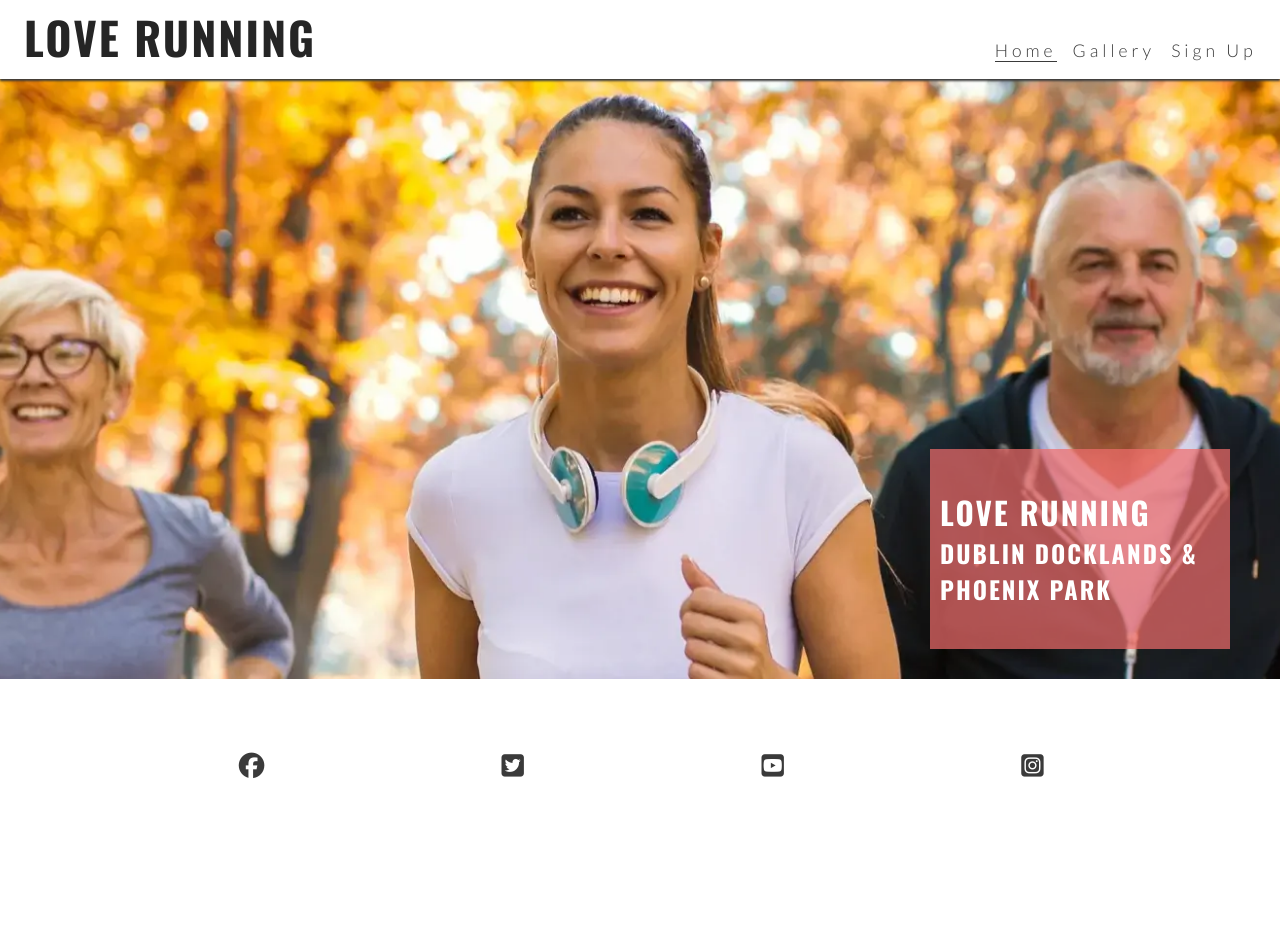
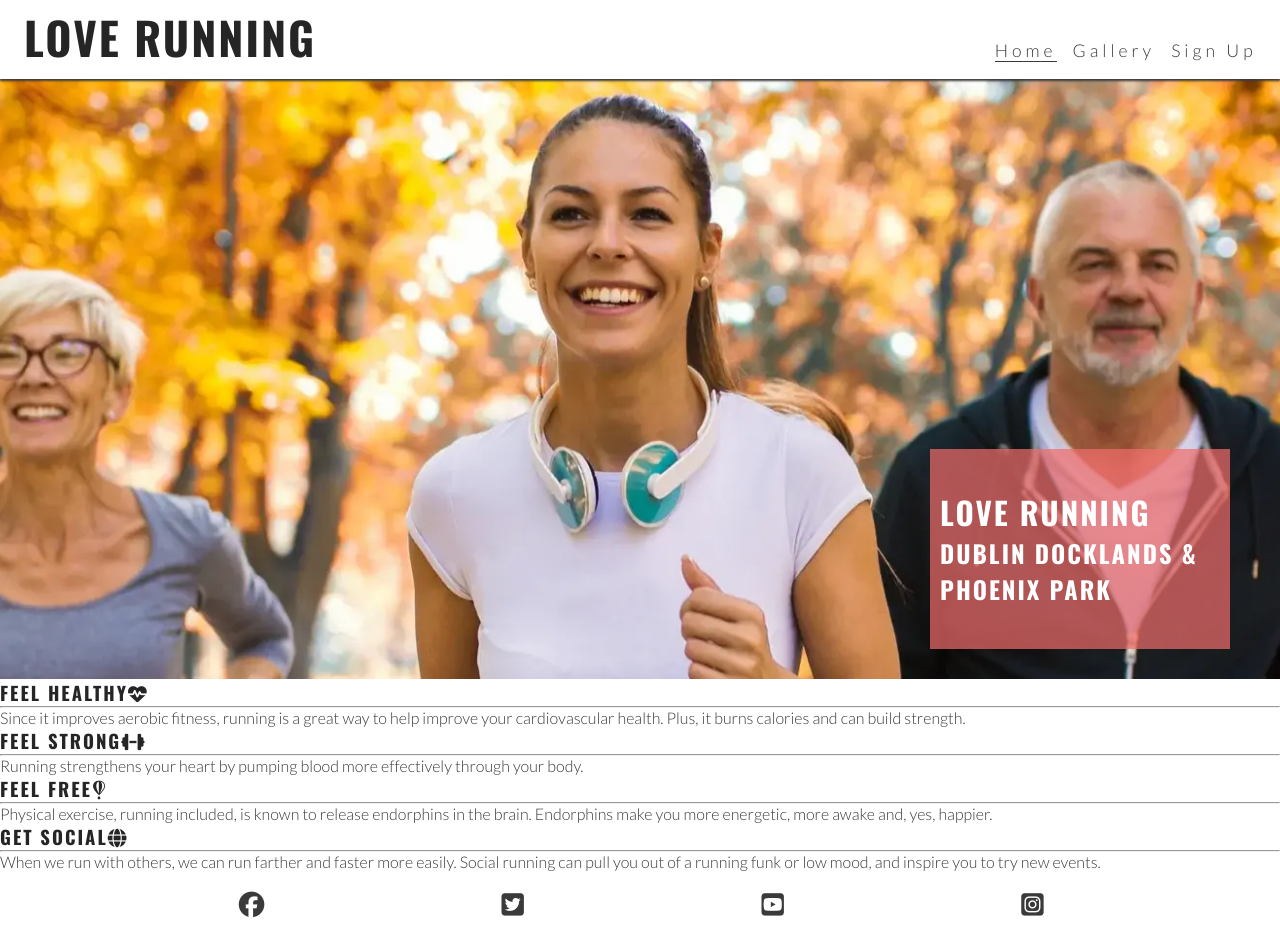
Before and after one commit to caleom/love-running, a plain HTML site: page index.html in a window 1280 px wide. Before the commit the page ends 800 px from the top, so only its background shows below. Drawn offline with nearby package versions, Linux system fonts and the light colour scheme.

Commit message:
added reasons html

```diff
--- a/index.html
+++ b/index.html
@@ -42,6 +42,35 @@
                 <h3>Dublin Docklands & Phoenix Park</h3>
             </div>
         </section>
+        <section id="reasons">
+            <h2></h2>
+            <div id="benefits">
+                <section id="benefits-physical">
+                    <div>
+                        <h3>FEEL HEALTHY<i class="fa-solid fa-heart-pulse"></i></h3>
+                        <hr>
+                        <p>Since it improves aerobic fitness, running is a great way to help improve your cardiovascular health. Plus, it burns calories and can build strength.</p>
+                    </div>
+                    <div>
+                        <h3>FEEL STRONG<i class="fa-solid fa-dumbbell"></i></h3>
+                        <hr>
+                        <p>Running strengthens your heart by pumping blood more effectively through your body.</p>
+                    </div>
+                </section>
+                <section id="benefits-mental">
+                    <div>
+                        <h3>FEEL FREE<i class="fa-brands fa-fly"></i></h3>
+                        <hr>
+                        <p>Physical exercise, running included, is known to release endorphins in the brain. Endorphins make you more energetic, more awake and, yes, happier.</p>
+                    </div>
+                    <div>
+                        <h3>GET SOCIAL<i class="fa-solid fa-globe"></i></h3>
+                        <hr>
+                        <p>When we run with others, we can run farther and faster more easily. Social running can pull you out of a running funk or low mood, and inspire you to try new events.</p>
+                    </div>
+                </section>
+            </div>
+        </section>
     </main>
     <!-- Footer -->
     <footer>
```
